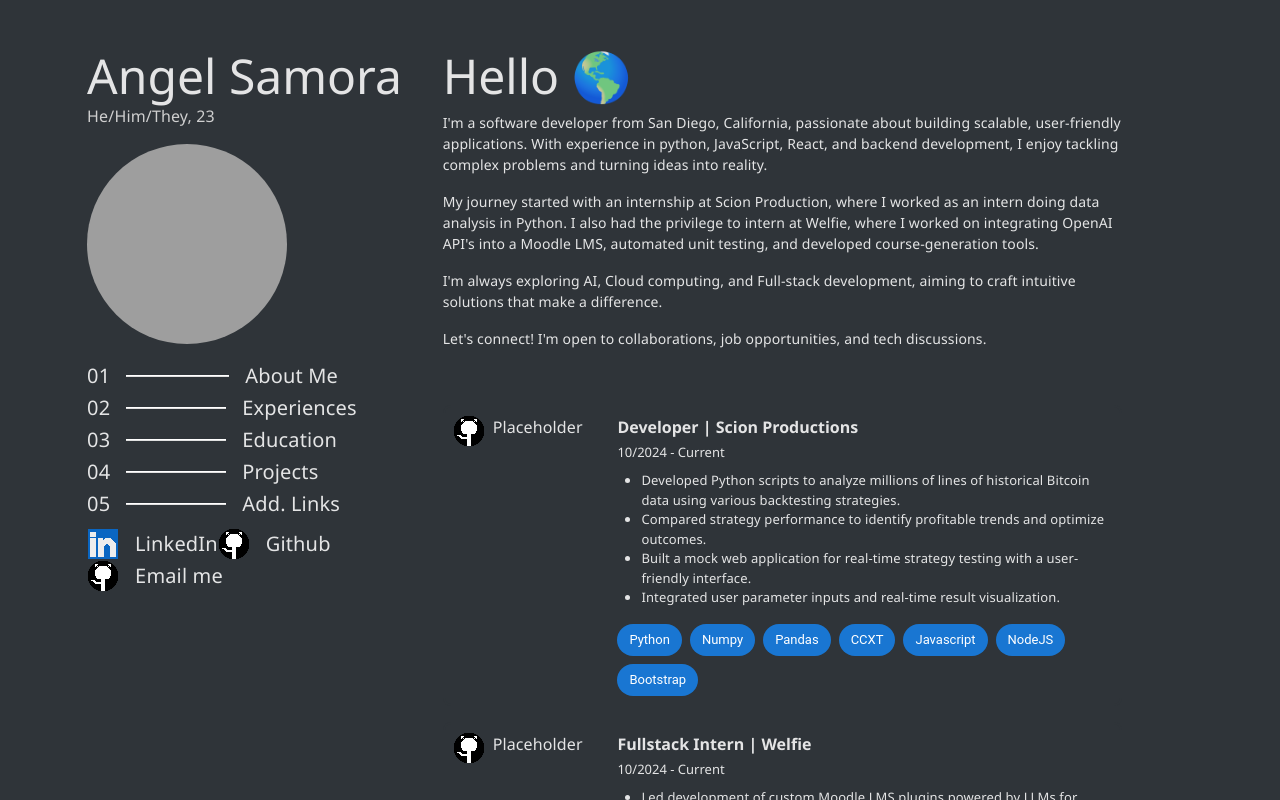
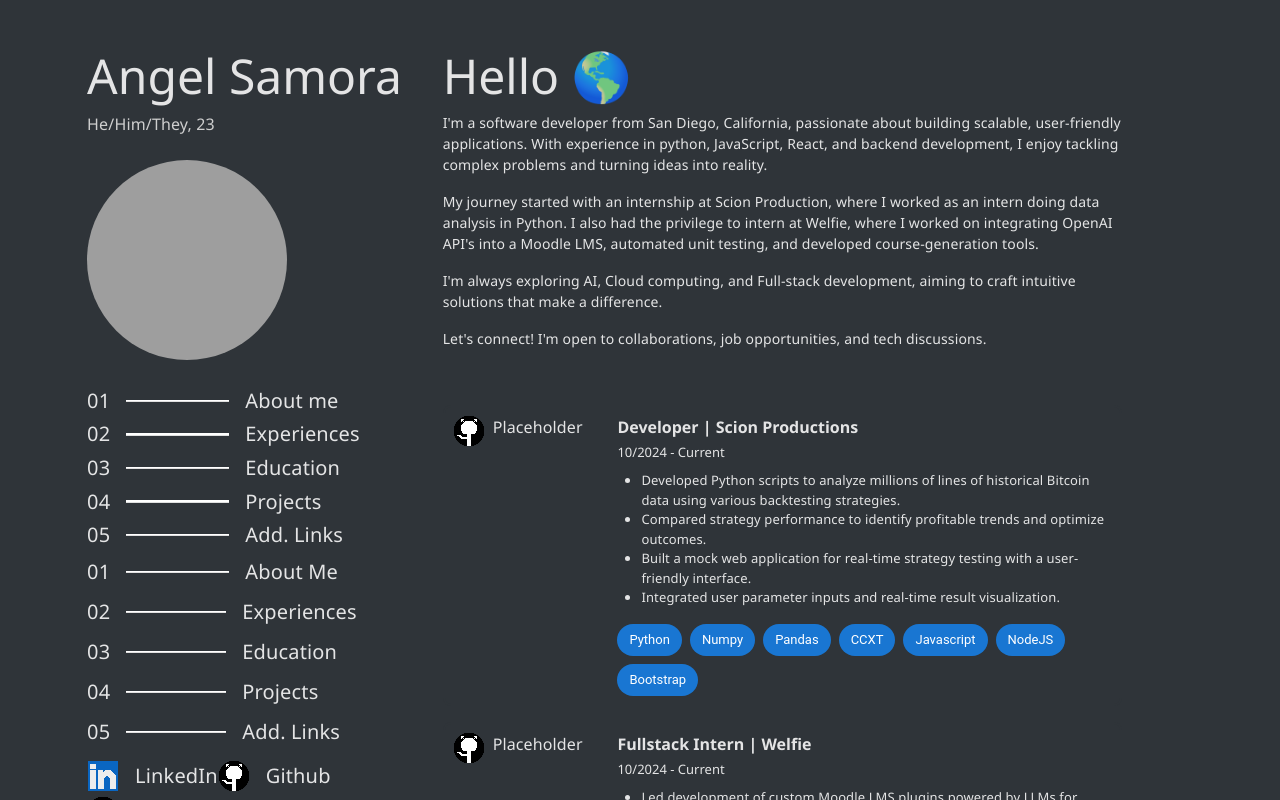
Before and after one commit to Peggy-works/Peggyworks-page, a React (Vite) app: page / in a window 1280 px wide. Built offline with nearby package versions, Linux system fonts and the light colour scheme; grey boxes are pictures that could not be loaded.

Commit message:
Shrunk the portion that had to do with the table of contents / content navigation links

```diff
--- a/src/data/constants.jsx
+++ b/src/data/constants.jsx
@@ -117,10 +117,33 @@ const jobs = [
     // jobDescription4
 ]
 
+const contentNav = [
+    {
+        sectionName: 'About me',
+        name: 'about'
+    },
+    {
+        sectionName: 'Experiences',
+        name: 'experience'
+    },
+    {
+        sectionName: 'Education',
+        name: 'education'
+    },
+    {
+        sectionName: 'Projects',
+        name: 'projects'
+    },
+    {
+        sectionName: 'Add. Links',
+        name: 'links'
+    }
+]
+
 const gridSizes = {
     aboutMe: 8,
     workExp: 10,
     jobCard: 8
 }
 
-export { aboutMe, gridSizes, jobDescription1, jobDescription2, jobs, education1 }
+export { aboutMe, gridSizes, jobDescription1, jobDescription2, jobs, education1, contentNav }
--- a/src/pages/Home.jsx
+++ b/src/pages/Home.jsx
@@ -4,7 +4,7 @@ import Navbar from '../components/Navbar.jsx'
 import React, { useRef, useState } from 'react'
 
 // Constants
-import { aboutMe, jobDescription1, jobDescription2, gridSizes, jobs } from '../data/constants.jsx';
+import { aboutMe, jobDescription1, jobDescription2, gridSizes, jobs, contentNav } from '../data/constants.jsx';
 
 // Assets
 import profileImage from '../assets/pf_image.png'
@@ -71,15 +71,23 @@ const Home = () => {
                     >
                         {/* This is the left column of this two column design */}
                         <Grid
-                            container size={{ xs: 12, lg: 10, xl: 5 }}
+                            container
+                            size={{ xs: 12, lg: 10, xl: 5 }}
                             sx={{
                                 px: 2,
                                 pt: 2,
                                 width: '100%',
+                                height: '100vh',
                                 justifySelf: 'flex-end'
                             }}
                         >
-                            <Grid container size={{ xs: 12 }} sx={{}}>
+                            <Grid
+                                container
+                                size={{ xs: 12 }}
+                                sx={{
+                                    height: '100vh'
+                                }}
+                            >
                                 <Grid container
                                     sx={{
                                         justifyContent: {
@@ -90,7 +98,7 @@ const Home = () => {
                                     }}
                                     size={{ xs: 12 }}
                                 >
-                                    <Typography variant='h3' sx={{ fontFamily: '"Segoe UI", Tahoma, Geneva, Verdana, sans-serif' }}>
+                                    <Typography variant='h3' sx={{ fontFamily: '"Segoe UI", Tahoma, Geneva, Verdana, sans-serif'}}>
                                         Angel Samora
                                     </Typography>
                                 </Grid>
@@ -129,6 +137,43 @@ const Home = () => {
                                         </Grid>
                                     */
                                 }
+                                {/* The top-level grid below are the ones that need to be contained inside another parent grid */}
+                                <Grid
+                                    container
+                                    sx={{}}
+                                >
+                                    {contentNav.map((value, index) => (
+                                        <Grid container sx={{ alignItems: 'center'}} size={{xs:12}} gap={2}>
+                                            <Box
+                                                sx={{
+                                                    width: 'fit-content',
+                                                    '& .MuiDivider-root': {
+                                                        transition: 'width 0.2s ease-in-out'
+                                                    },
+                                                    '&:hover .MuiDivider-root': {
+                                                        width: '150px',
+                                                        bgcolor: '#ffffff85'
+                                                    },
+                                                    '&:hover .MuiTypography-root': {
+                                                        color: '#ffffff85'
+                                                    }
+                                                }}
+                                            >
+                                                <Grid container sx={{alignItems: 'center'}} gap={2} size={{xs:12}} onClick={() => scrollToSection(value.name)}>
+                                                    <Grid size={{xs: 'auto'}}>
+                                                        <Typography variant='h6' sx={{ fontFamily: '"Segoe UI", Tahoma, Geneva, Verdana, sans-serif'}}>{'0' + (index + 1)}</Typography>
+                                                    </Grid>
+                                                    <Grid sx={{fontFamily: '"Segoe UI", Tahoma, Geneva, Verdana, sans-serif'}} size={{xs: 'auto'}}>
+                                                        <Divider sx={{ height: '1.5px', backgroundColor: 'white', width: '103px'}}></Divider>
+                                                    </Grid>
+                                                    <Grid size={{xs: 'auto'}} >
+                                                        <Typography variant='h6' sx={{fontFamily: '"Segoe UI", Tahoma, Geneva, Verdana, sans-serif'}}>{value.sectionName}</Typography>
+                                                    </Grid>
+                                                </Grid>
+                                            </Box>
+                                        </Grid>
+                                    ))}
+                                </Grid>
                                 <Grid container sx={{ alignItems: 'center'}} size={{xs:12}} gap={2}>
                                     <Box
                                         sx={{
@@ -347,6 +392,7 @@ const Home = () => {
 
                         }}
                     >
+                        {/* About me Section */}
                         <Grid container size={{ xs: 12 }}
                             sx={{
                                 justifyContent: {
@@ -358,7 +404,6 @@ const Home = () => {
                             }}
                             gap={3}
                         >
-                            {/* About Me Section */}
                             <Grid container gap={2} size={{ xs: 7, lg: gridSizes.workExp }}
                                 sx={{
                                     p: 2,
@@ -382,74 +427,7 @@ const Home = () => {
                                 </Grid>
                             </Grid>
 
-                            {/* Work Experience section */}
-
-                            {/*jobs.map((value, index) => (
-                                <Grid container
-                                    gap={2}
-                                    size={{xs: 7, lg: gridSizes.workExp}}
-                                    sx={{
-                                        p: 2,
-                                        justifyContent: 'center'
-                                    }}
-                                    ref={(index == 0 ? (el) => (currentRef.current['experience'] = el) : (undefined))}
-                                >
-                                    <Box
-                                        sx={{
-                                            '&:hover': {
-                                                bgcolor: '#3e4247'
-                                            },
-                                            p: 1,
-                                            border: '2px solid #2F3439',
-                                            borderRadius: 2,
-                                            transition: 'background-color 0.05s ease 0.05s'
-                                        }}
-                                    >
-                                        <Grid container size={{xs: 12, sm: 12, md: 12, lg: 12}} sx={{ textAlign: 'left' }}>
-                                            <Grid container spacing={1} size={{xs:4, md: 3}} sx={{ alignItems: 'flex-start' }}>
-                                                <img src={githubIcon} alt='Github Link' />
-                                                <Typography variant='h6'
-                                                    sx={{
-                                                        fontFamily: '"Segoe UI", Tahoma, Geneva, Verdana, sans-serif',
-                                                        fontSize: {
-                                                            xs: 16,
-                                                            sm: 16
-                                                        }
-                                                    }}
-                                                >
-                                                    Placeholder
-                                                </Typography>
-                                            </Grid>
-                                            <Grid container size={{xs:8, md: 9}} spacing={0} sx={{ alignItems: 'center' }}>
-                                                <Typography variant='' sx={{ fontFamily: '"Segoe UI", Tahoma, Geneva, Verdana, sans-serif', fontWeight: 'bold'}}>{value.name}</Typography>
-                                                <Grid size={{xs:12}}>
-                                                    <Typography variant='' fontSize={13} sx={{ fontFamily: '"Segoe UI", Tahoma, Geneva, Verdana, sans-serif'}}>{value.date}</Typography>
-                                                </Grid>
-                                                <Grid>
-                                                    <Box component='ul' sx={{ pl: 3, mt: 1}}>
-                                                        {value.description.map((value, index) => (
-                                                            <Typography key={index} fontSize={13} component='li' sx={{ fontFamily: '"Segoe UI", Tahoma, Geneva, Verdana, sans-serif'}}>{value}</Typography>
-                                                        ))}
-                                                    </Box>
-                                                </Grid>
-                                                <Grid size={{xs: 12}}>
-                                                    <Grid size={{xs:12}}>
-                                                        <Stack direction='row' spacing={0} gap={1} flexWrap='wrap'>
-                                                            {value.skills.map((val, index) => (
-                                                                <Chip
-                                                                    label={val}
-                                                                    color='primary'
-                                                                ></Chip>
-                                                            ))}
-                                                        </Stack>
-                                                    </Grid>
-                                                </Grid>
-                                            </Grid>
-                                        </Grid>
-                                    </Box>
-                                </Grid>
-                            ))*/}
-
+                            {/* Work experience section */}
                             <Grid container
                                 gap={2}
                                 size={{xs: 7, lg: gridSizes.workExp}}
@@ -520,7 +498,7 @@ const Home = () => {
 
 
 
-                            {/* Education Section */}
+                            {/* Education section */}
                             <Grid container
                                 gap={2}
                                 size={{xs: 7, lg: gridSizes.workExp}}
```
